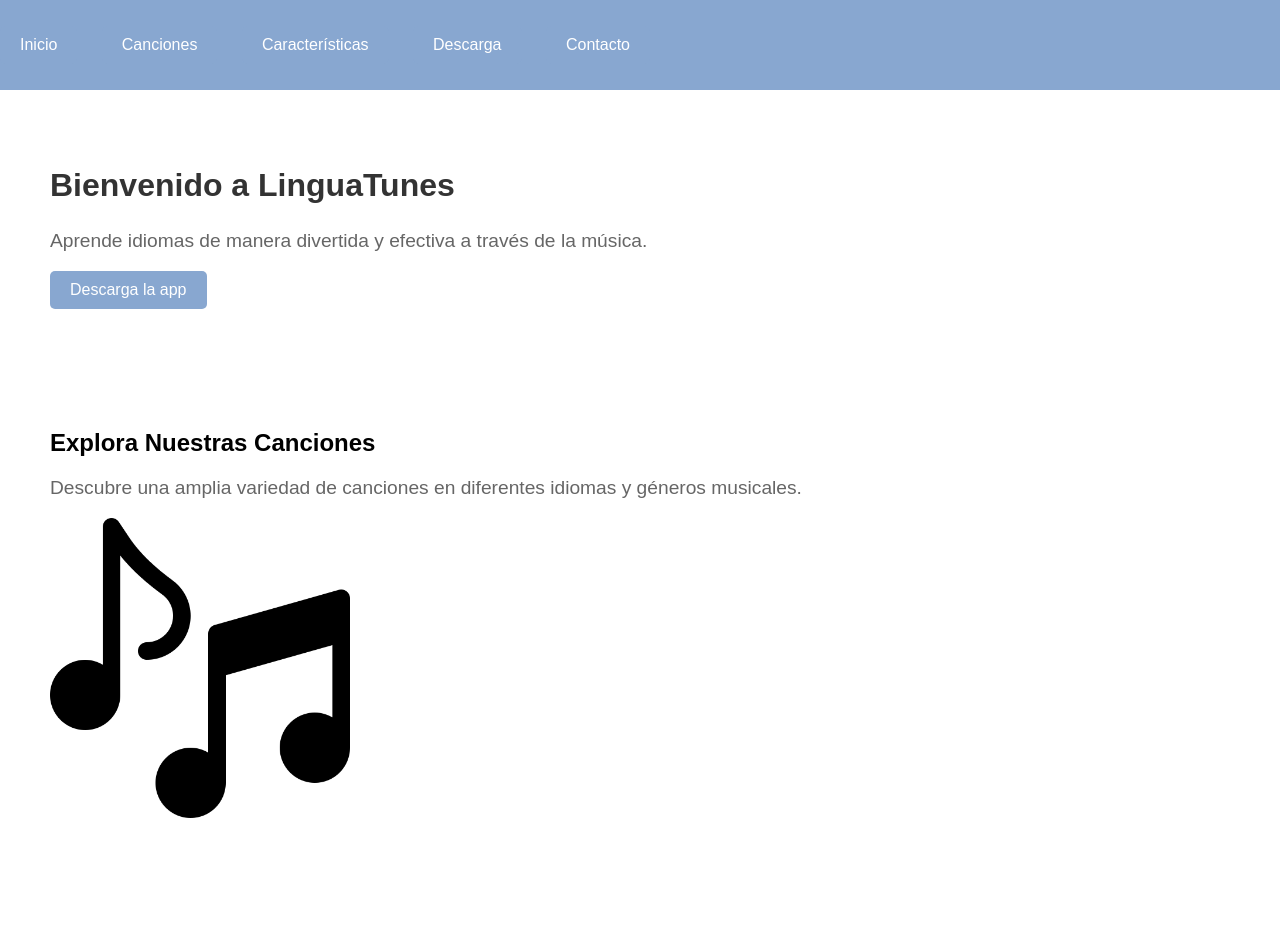
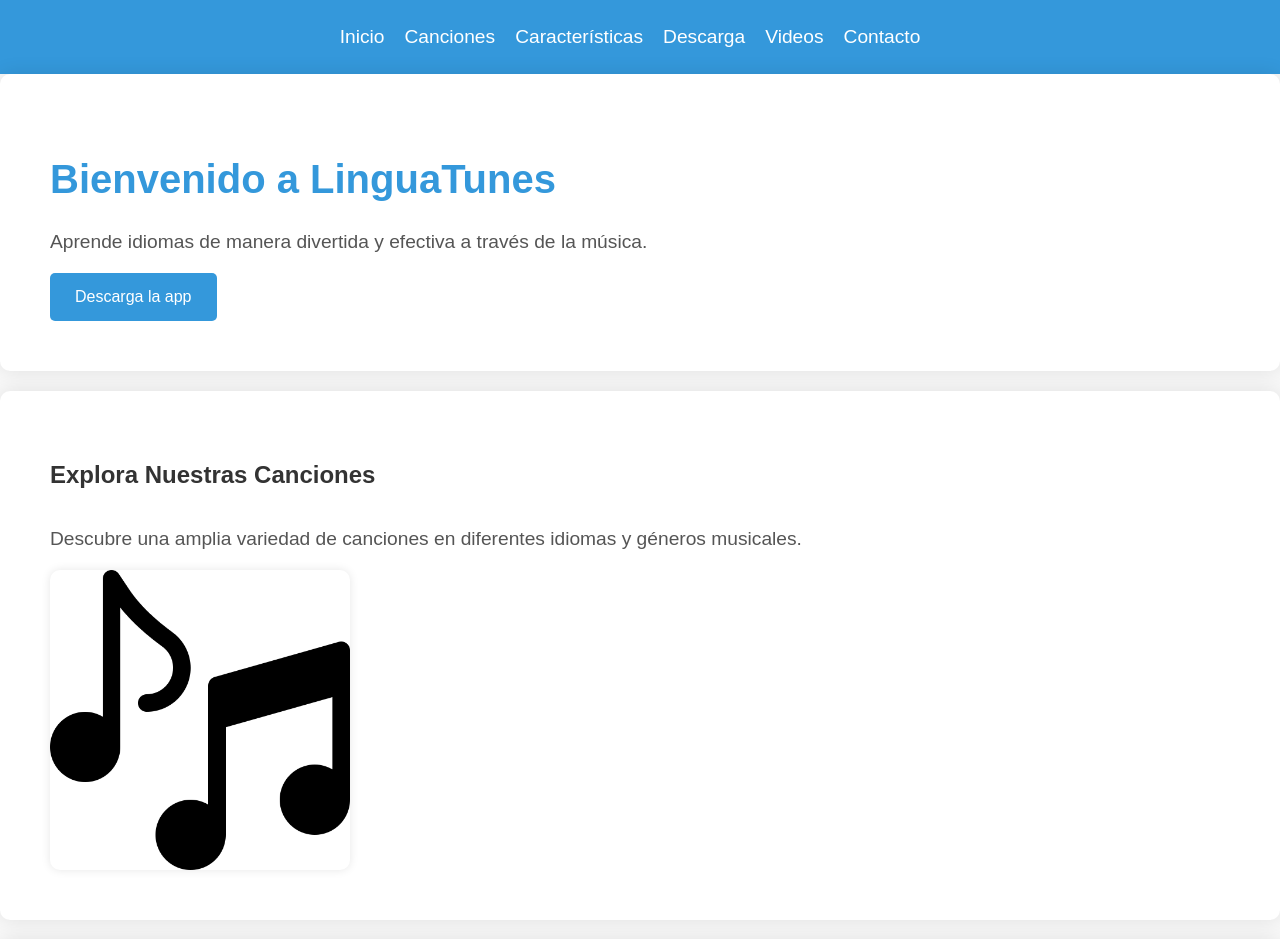
Before and after one commit to Roiander/roiander.github.io, a plain HTML site: page index.html in a window 1280 px wide. Shown: the top 939 px of the page. Drawn offline with Linux system fonts and the light colour scheme.

Commit message:
Add files via upload

```diff
--- a/index.html
+++ b/index.html
@@ -4,7 +4,7 @@
     <meta charset="UTF-8">
     <meta name="viewport" content="width=device-width, initial-scale=1.0">
     <title>LinguaTunes - Aprende Idiomas con Música</title>
-    <link rel="stylesheet" href="styles.css"> <!-- Agrega tus estilos aquí -->
+    <link rel="stylesheet" href="styles.css">
 </head>
 <body>
     <header>
@@ -14,6 +14,7 @@
                 <li><a href="#canciones">Canciones</a></li>
                 <li><a href="#caracteristicas">Características</a></li>
                 <li><a href="#descarga">Descarga</a></li>
+                <li><a href="#videos">Videos</a></li>
                 <li><a href="#contacto">Contacto</a></li>
             </ul>
         </nav>
@@ -22,7 +23,7 @@
     <section id="inicio">
         <h1>Bienvenido a LinguaTunes</h1>
         <p>Aprende idiomas de manera divertida y efectiva a través de la música.</p>
-        <a href="#descarga">Descarga la app</a>
+        <a class="cta-button" href="#descarga">Descarga la app</a>
     </section>
 
     <section id="canciones">
@@ -39,15 +40,23 @@
             <li>Realiza ejercicios interactivos para mejorar tu pronunciación y comprensión.</li>
             <li>Realiza un seguimiento de tu progreso en el aprendizaje del idioma.</li>
         </ul>
-
     </section>
 
     <section id="descarga">
         <h2>Descarga la Aplicación</h2>
         <p>Comienza tu viaje de aprendizaje de idiomas con LinguaTunes.</p>
-        <a href="#">Descargar en App Store</a>
-        <a href="#">Descargar en Google Play</a>
+        <a class="cta-button" href="#">Descargar en App Store</a>
+        <a class="cta-button" href="#">Descargar en Google Play</a>
         <img src="imagen_descarga.png" alt="Descarga LinguaTunes" width="100" height="70">
+    </section>
+
+    <section id="videos">
+        <h2>Conoce al equipo y al producto</h2>
+        <p>Conocenos a todo el equipo de LinguaTunes y una mejor descripción del producto final.</p>
+        <div class="video-container">
+            <iframe width="560" height="315" src="https://www.youtube.com/embed/VIDEO_ID_1" title="Video 1" frameborder="0" allowfullscreen></iframe>
+            <iframe width="560" height="315" src="https://www.youtube.com/embed/VIDEO_ID_2" title="Video 2" frameborder="0" allowfullscreen></iframe>
+        </div>
     </section>
 
     <section id="contacto">
--- a/styles.css
+++ b/styles.css
@@ -1,67 +1,120 @@
 /* Estilos generales */
 body {
-    font-family: Arial, sans-serif;
+    font-family: 'Arial', sans-serif;
     margin: 0;
     padding: 0;
-    background-color: #ffffff; /* Fondo blanco */
+    background-color: #f8f8f8; /* Fondo gris claro */
+    color: #333; /* Color de texto principal */
 }
 
 header {
-    background-color: #88a7d0; /* Azul pastel */
+    background-color: #3498db; /* Azul brillante */
     color: #fff;
     padding: 10px 0;
+}
+
+nav {
+    display: flex;
+    justify-content: center;
 }
 
 nav ul {
     list-style: none;
     padding: 0;
+    display: flex;
 }
 
 nav ul li {
-    display: inline;
     margin-right: 20px;
 }
 
 nav a {
     color: #fff;
     text-decoration: none;
+    font-size: 1.2em;
+    transition: color 0.3s;
+}
+
+nav a:hover {
+    color: #ecf0f1; /* Color de texto al pasar el ratón */
 }
 
 /* Estilos para las secciones */
 section {
     padding: 50px;
+    display: flex;
+    flex-direction: column;
+    justify-content: flex-start;
+    align-items: flex-start;
+    text-align: left;
+    background-color: #fff; /* Fondo blanco para las secciones */
+    border-radius: 10px; /* Bordes redondeados */
+    box-shadow: 0 0 20px rgba(0, 0, 0, 0.1); /* Sutil sombra */
+    margin-bottom: 20px;
 }
 
 section h1 {
-    font-size: 2em;
-    color: #333;
+    font-size: 2.5em;
+    color: #3498db; /* Azul brillante */
+    margin-bottom: 10px;
 }
 
 section p {
     font-size: 1.2em;
-    color: #666;
+    color: #555; /* Color de texto más oscuro */
+    margin-bottom: 20px;
 }
 
 /* Estilos para botones */
-a {
+.cta-button {
     display: inline-block;
-    background-color: #88a7d0; /* Azul pastel */
+    background-color: #3498db; /* Azul brillante */
     color: #fff;
-    padding: 10px 20px;
+    padding: 15px 25px;
     text-align: center;
     text-decoration: none;
     border-radius: 5px;
     transition: background-color 0.3s;
 }
 
-a:hover {
-    background-color: #005c8f; /* Azul más oscuro al pasar el ratón */
+.cta-button:hover {
+    background-color: #2980b9; /* Azul más oscuro al pasar el ratón */
+}
+
+/* Estilos para la imagen */
+section img {
+    border-radius: 10px; /* Bordes redondeados para las imágenes */
+    box-shadow: 0 0 10px rgba(0, 0, 0, 0.1); /* Sutil sombra para las imágenes */
+    max-width: 100%; /* Imágenes no superan el ancho de su contenedor */
+    height: auto;
 }
 
 /* Estilos para el footer */
 footer {
-    background-color: #88a7d0; /* Azul pastel */
+    background-color: #3498db; /* Azul brillante */
     color: #fff;
     text-align: center;
     padding: 10px 0;
 }
+
+/* Estilos para la sección de descarga */
+#descarga {
+    text-align: center; /* Centrar el contenido en la sección de descarga */
+}
+
+/* Estilos para los botones de descarga */
+#descarga a.cta-button {
+    display: inline-block;
+    background-color: #3498db; /* Azul brillante */
+    color: #fff;
+    padding: 15px 25px;
+    text-align: center;
+    text-decoration: none;
+    border-radius: 5px;
+    transition: background-color 0.3s;
+    margin-bottom: 10px; /* Ajustar el margen inferior */
+}
+
+#descarga a.cta-button:last-child {
+    margin-bottom: 0; /* Eliminar el margen inferior del último botón */
+}
```
Also changed, not shown: 1 other file.
